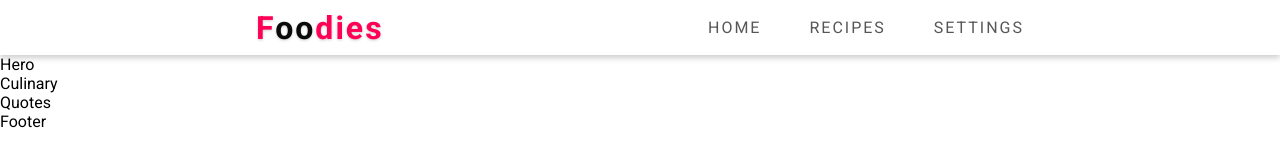
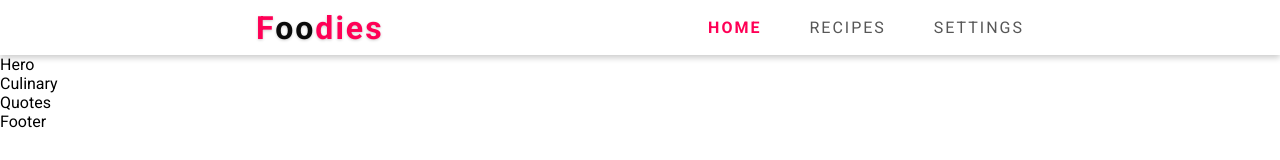
Before and after one commit to Rahulnisanth/Gymmer-RecipeFinder, a React (Create React App) app in the folder react-space/: page / in a window 1280 px wide. Shown: the top 160 px of the page. Built offline with nearby package versions, Linux system fonts and the light colour scheme.

Commit message:
configured-activeState

```diff
--- a/react-space/src/Components/Navbar/NavBar.jsx
+++ b/react-space/src/Components/Navbar/NavBar.jsx
@@ -1,3 +1,4 @@
+/* eslint-disable no-restricted-globals */
 import React, { useState } from "react";
 // Icons :
 import { Menu, Close } from "../../Assets/Icons/index";
@@ -33,7 +34,11 @@ const NavBar = () => {
       <div className="nav-links">
         {links.map((link) => {
           return (
-            <a href={link.path} key={link.name}>
+            <a
+              className={location.pathname === link.path ? "active" : ""}
+              href={link.path}
+              key={link.name}
+            >
               {link.name}
             </a>
           );
@@ -48,7 +53,11 @@ const NavBar = () => {
         <div className="sidebar">
           {links.map((link) => {
             return (
-              <a href={link.path} key={link.name}>
+              <a
+                className={location.pathname === link.path ? "active" : ""}
+                href={link.path}
+                key={link.name}
+              >
                 {link.name}
               </a>
             );
```
